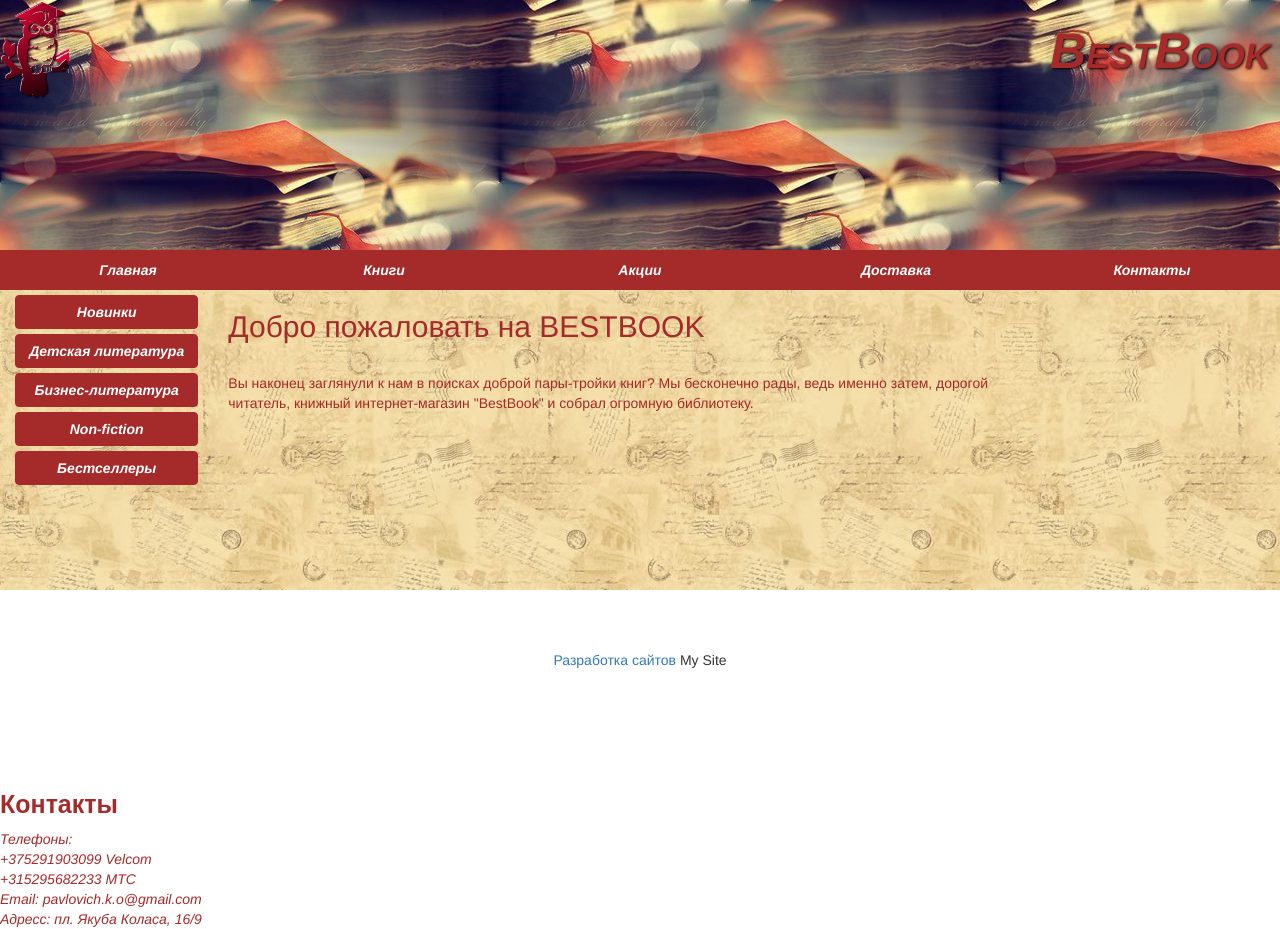
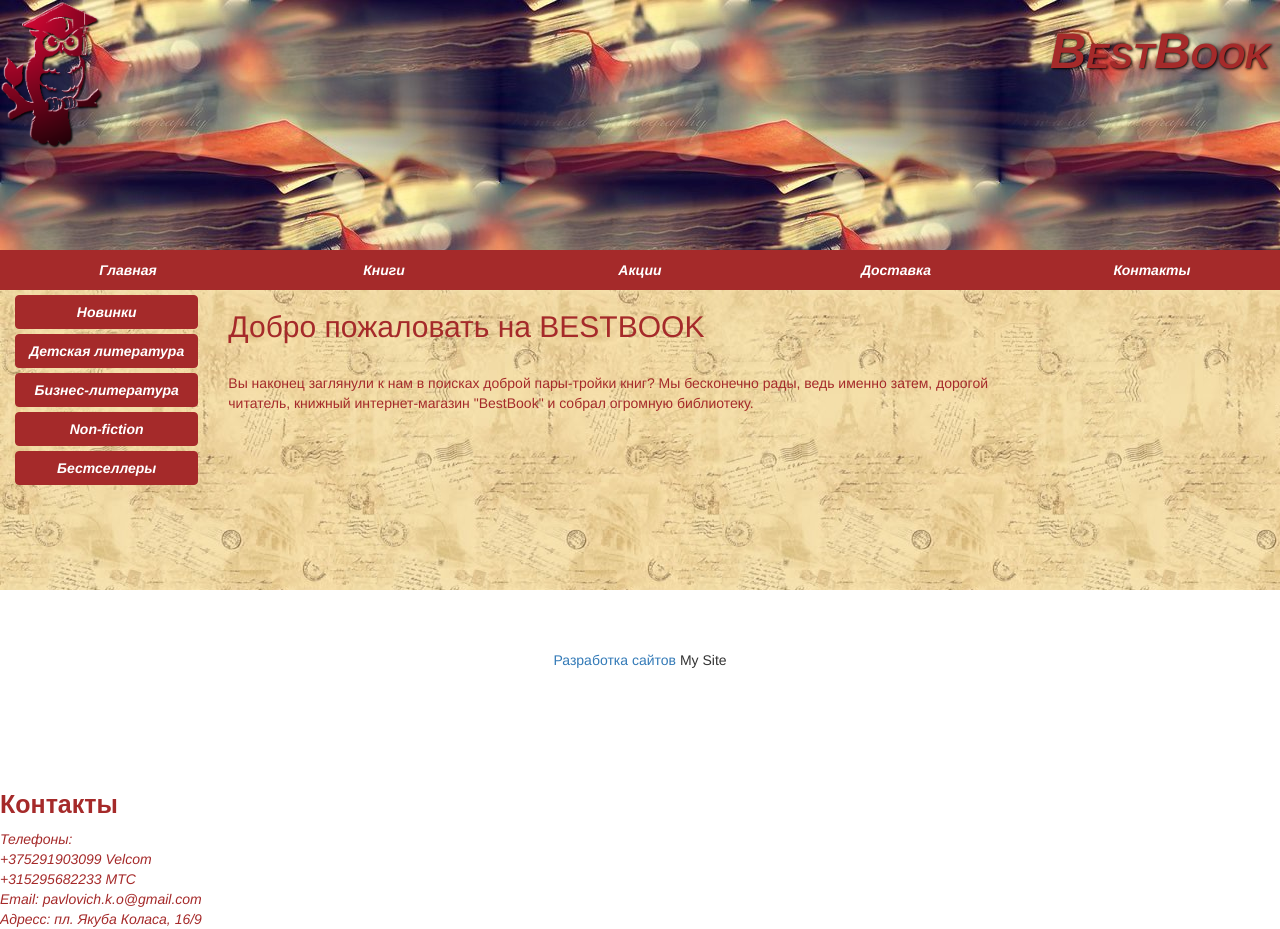
Before and after one commit to sherbakova/BestBook, a plain HTML site: page index.html in a window 1280 px wide. Drawn offline with Linux system fonts and the light colour scheme.

```diff
--- a/media/css/style.css
+++ b/media/css/style.css
@@ -10,8 +10,7 @@
 
 #header img {
 float: left;
-background:url('../img/log.jpg');
-height: 100px;
+height: 150px;
 
 }
 
```
